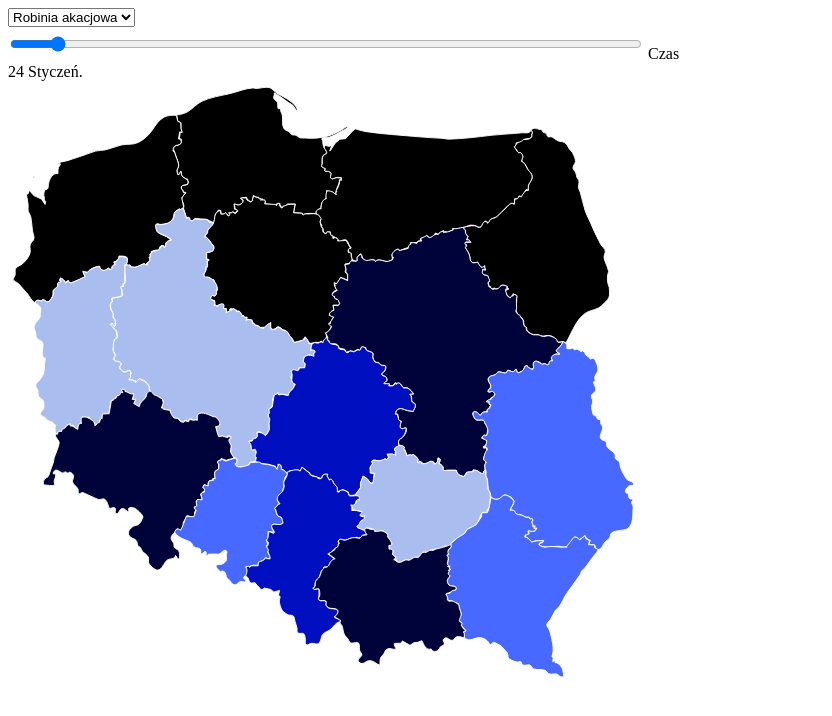
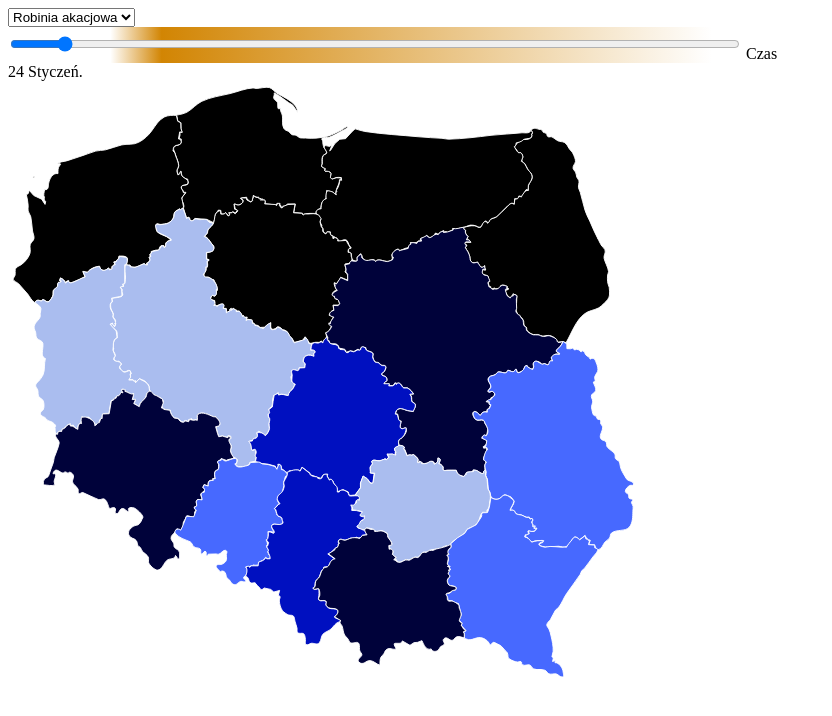
Before and after one commit to MeczycielBiedronek/mapa_nektarowania-, a website: page index.html in a window 1280 px wide. Shown: the whole page, without its empty margins (0-832 px from the left). Drawn offline with Linux system fonts and the light colour scheme.

```diff
--- a/index.html
+++ b/index.html
@@ -5,7 +5,7 @@
     <meta name="viewport" content="width=device-width, initial-scale=1.0">
     <meta http-equiv="X-UA-Compatible" content="ie=edge">
     <link rel="stylesheet" href="style.css">
-    <title>Porzytki pszczele w Polsce</title>
+    <title>Pozytki pszczele w Polsce</title>
 </head>
 <body>
     <select id="plantSelect">
@@ -13,6 +13,7 @@
         <option value="lipa">Lipa</option>
       </select>
     <div class="sliderContainer">
+		<div class="odcinek"></div>
         <input type="range" id="timeSelect" name="timeSelect"
                min="0" max="365" class="slider">
         <label for="timeSelect">Czas</label>
--- a/package.json
+++ b/package.json
@@ -2,7 +2,7 @@
   "name": "mapa_nektarowania-",
   "version": "1.0.0",
   "description": "Mapa nektarowania i pozytkow pszczelich w Polsce",
-  "main": "index.js",
+  "main": "index.html",
   "scripts": {
     "test": "echo \"Error: no test specified\" && exit 1"
   },
--- a/style.css
+++ b/style.css
@@ -13,8 +13,16 @@
 .sliderContainer{
     width: 100%;
 }
+.odcinek {
+    height: 36px;
+    width: 100%;
+    background: rgb(2,0,36);
+background: linear-gradient(90deg, rgba(2,0,36,0) 0%, rgba(179,113,8,0) 8%, rgba(210,133,3,1) 12%, rgba(179,145,41,0) 55%, rgba(0,212,255,0) 100%);
+    position: absolute;
+    z-index: -1;
+}
 .slider {
-    width: 50%;
+    width: 730px;
     height: 30px;
     background-color: red;
 }
```
Also changed, not shown: img/bcg/42505328-seamless-floral-background-watercolor-green-pattern-with-leaves-and-plants-handmade-painting-on-a-wh copy.jpg (added), img/bcg/Eleanor-Woolley-Yellow-Fields-Landscape-Impressionistic-.jpg (added), img/bcg/Palette_2-tb-800x0.jpg (added), img/bcg/bcg1.jpg (added).
